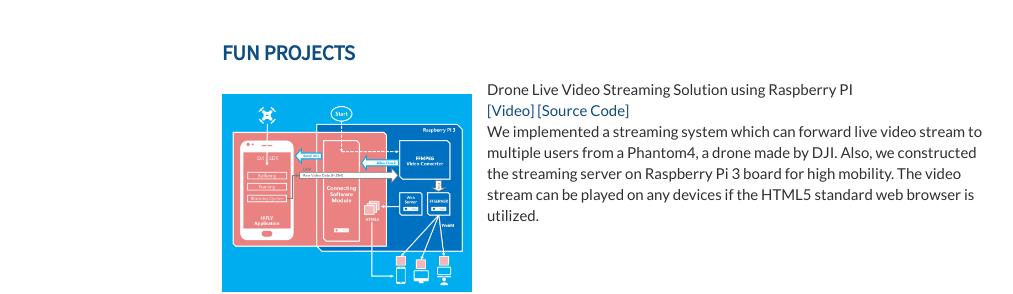
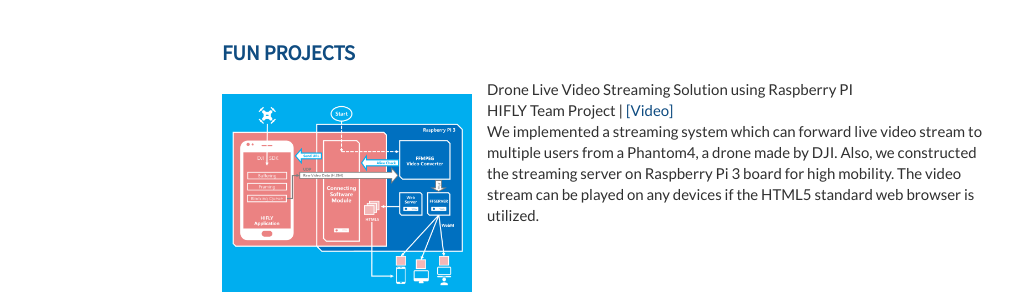
Before and after one commit to Jina-Kim/Jina-Kim.github.io, a Jekyll site: the page built from index.html, in a window 1280 px wide. Shown: the part 1898-2192 px from the top of the page, without its empty margins (138-1151 px from the left). Built offline with Jekyll 4.4.1, drawn with Linux system fonts in a browser that asks for light colours; nearby versions of some CDN libraries; the list of posts is cut into pages by our own code.

Commit message:
Update fun_projects.html

```diff
--- a/_includes/fun_projects.html
+++ b/_includes/fun_projects.html
@@ -5,7 +5,7 @@
       <div class="project">
         <img src="{{ site.baseurl }}assets/images/project1.png" class="project_image">
         Drone Live Video Streaming Solution using Raspberry PI <br>
-          <a href="https://youtu.be/55R1oghmro4">[Video]</a> <a href="https://github.com/HIFLY-CSM">[Source Code]</a>
+          HIFLY Team Project | <a href="https://youtu.be/55R1oghmro4">[Video]</a>
         <p>
           We implemented a streaming system which can forward live video stream to multiple users from a Phantom4, a drone made by DJI.
           Also, we constructed the streaming server on Raspberry Pi 3 board for high mobility.
```
